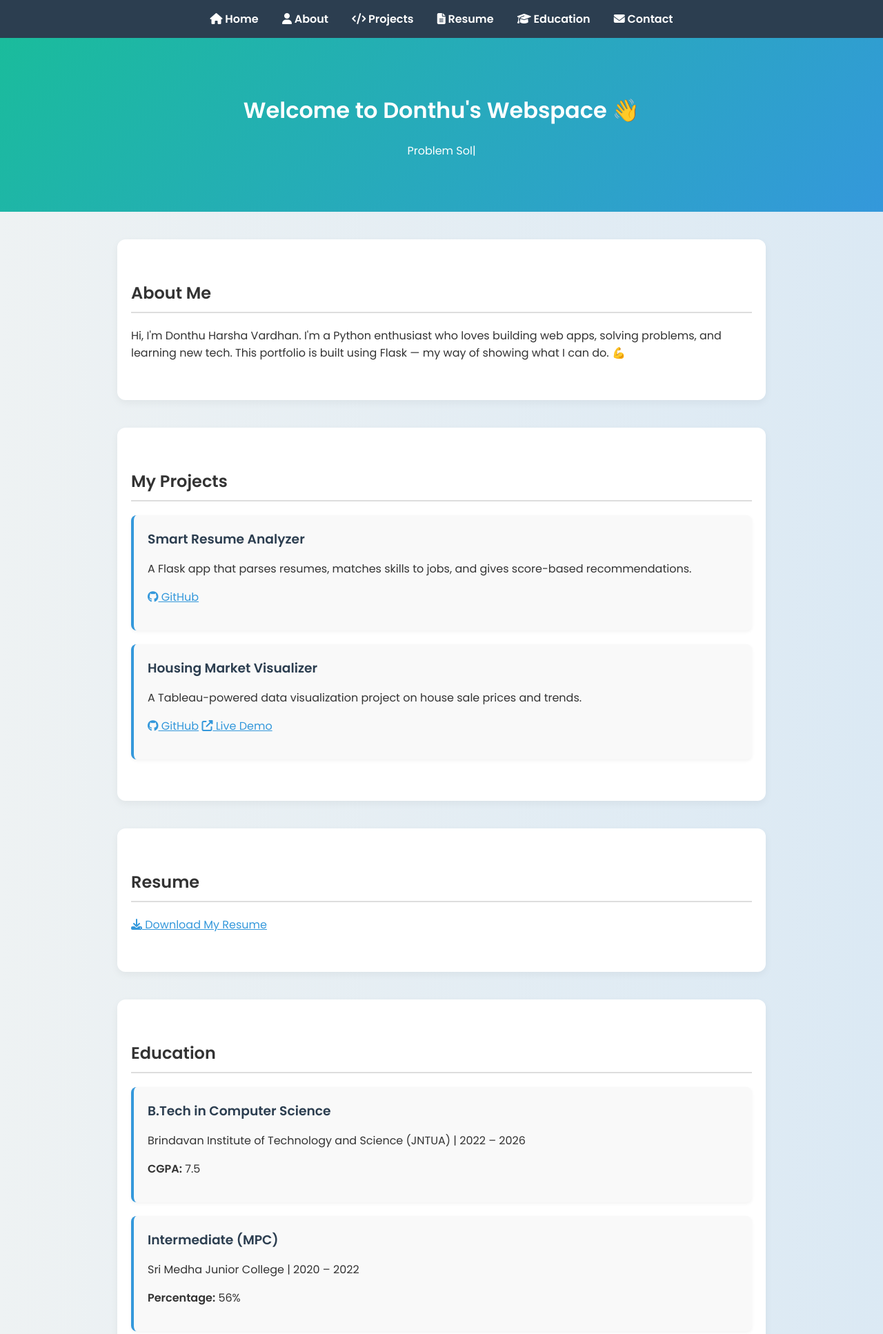
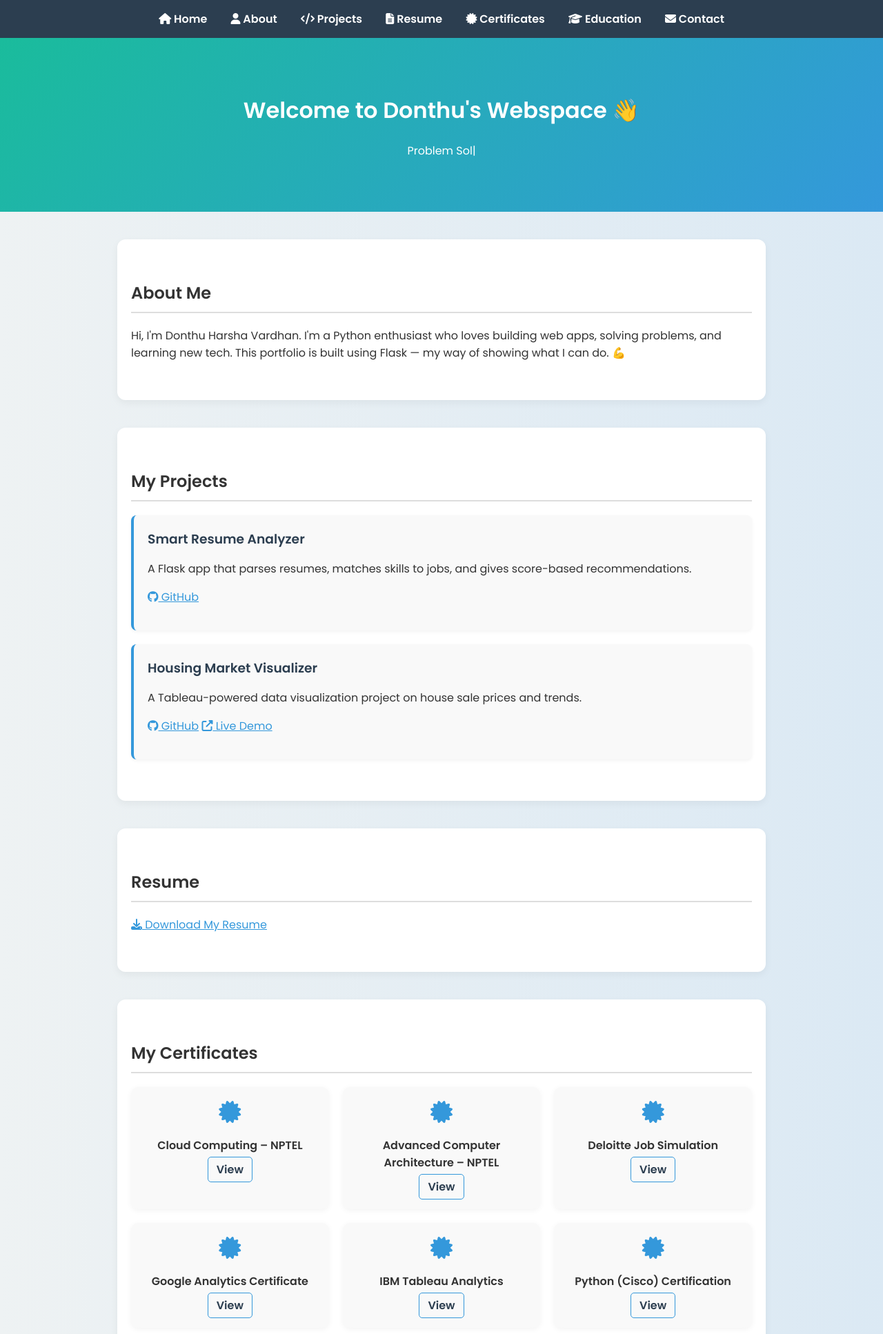
Before and after one commit to Harshavardhandonthu/donthus-webspace, a Flask app: page / in a window 1280 px wide. Shown: the top 1934 px of the page at 69% size. Run offline with Flask 3, Linux system fonts and the light colour scheme.

Commit message:
Added Certificates to navbar

```diff
--- a/static/css/style.css
+++ b/static/css/style.css
@@ -71,3 +71,48 @@ section {
     color: #2c3e50;
     transform: scale(1.1);
 }
+
+.cert-grid {
+  display: grid;
+  grid-template-columns: repeat(auto-fit, minmax(250px, 1fr));
+  gap: 20px;
+  margin-top: 20px;
+}
+
+.cert-card {
+  background: #f9f9f9;
+  border-radius: 10px;
+  padding: 20px;
+  text-align: center;
+  box-shadow: 0 2px 8px rgba(0,0,0,0.05);
+  transition: transform 0.3s ease;
+}
+
+.cert-card:hover {
+  transform: translateY(-5px);
+}
+
+.cert-card i {
+  color: #3498db;
+  margin-bottom: 10px;
+}
+
+.cert-card p {
+  font-weight: 600;
+  margin: 10px 0;
+}
+
+.cert-card a {
+  text-decoration: none;
+  color: #2c3e50;
+  font-weight: bold;
+  border: 1px solid #3498db;
+  padding: 6px 12px;
+  border-radius: 5px;
+  transition: background 0.3s;
+}
+
+.cert-card a:hover {
+  background: #3498db;
+  color: white;
+}
--- a/templates/index.html
+++ b/templates/index.html
@@ -89,14 +89,12 @@
 </head>
 <body id="home">
 
-
-
-
-    <nav>
+       <nav>
   <a href="#home"><i class="fas fa-home"></i> Home</a>
   <a href="#about"><i class="fas fa-user"></i> About</a>
   <a href="#projects"><i class="fas fa-code"></i> Projects</a>
   <a href="#resume"><i class="fas fa-file-alt"></i> Resume</a>
+  <a href="#certificates"><i class="fas fa-certificate"></i> Certificates</a>
   <a href="#education"><i class="fas fa-graduation-cap"></i> Education</a>
   <a href="#contact"><i class="fas fa-envelope"></i> Contact</a>
 </nav>
@@ -140,6 +138,60 @@
 </p>
     </section>
 
+    <section id="certificates" data-aos="fade-up">
+  <h2>My Certificates</h2>
+  <div class="cert-grid">
+    <div class="cert-card">
+      <i class="fas fa-certificate fa-2x"></i>
+      <p>Cloud Computing – NPTEL</p>
+      <a href="{{ url_for('static', filename='certificates/cloud computing nptel certification.pdf') }}" target="_blank">View</a>
+    </div>
+
+    <div class="cert-card">
+      <i class="fas fa-certificate fa-2x"></i>
+      <p>Advanced Computer Architecture – NPTEL</p>
+      <a href="{{ url_for('static', filename='certificates/NPTEL-Advance Computer Architecture.pdf') }}" target="_blank">View</a>
+    </div>
+
+    <div class="cert-card">
+      <i class="fas fa-certificate fa-2x"></i>
+      <p>Deloitte Job Simulation</p>
+      <a href="{{ url_for('static', filename='certificates/deloite  job sim certification.pdf') }}" target="_blank">View</a>
+    </div>
+
+    <div class="cert-card">
+      <i class="fas fa-certificate fa-2x"></i>
+      <p>Google Analytics Certificate</p>
+      <a href="{{ url_for('static', filename='certificates/googlecertification.pdf') }}" target="_blank">View</a>
+    </div>
+
+    <div class="cert-card">
+      <i class="fas fa-certificate fa-2x"></i>
+      <p>IBM Tableau Analytics</p>
+      <a href="{{ url_for('static', filename='certificates/IBM-DQTA ANALYTICS WITH TABLEAU CERTIFICATE.pdf') }}" target="_blank">View</a>
+    </div>
+
+    <div class="cert-card">
+      <i class="fas fa-certificate fa-2x"></i>
+      <p>Python (Cisco) Certification</p>
+      <a href="{{ url_for('static', filename='certificates/python(cisco)certification.pdf') }}" target="_blank">View</a>
+    </div>
+
+    <div class="cert-card">
+      <i class="fas fa-certificate fa-2x"></i>
+      <p>Raspberry Pi Foundation – edX</p>
+      <a href="{{ url_for('static', filename='certificates/RaspberryPiFoundation RPFEC Certificate _ edX (1).pdf') }}" target="_blank">View</a>
+    </div>
+
+    <div class="cert-card">
+      <i class="fas fa-certificate fa-2x"></i>
+      <p>Vision Tech Participation</p>
+      <a href="{{ url_for('static', filename='certificates/vision tech participation certificate.pdf') }}" target="_blank">View</a>
+    </div>
+  </div>
+</section>
+
+
     <section id="education" data-aos="fade-up">
         <h2>Education</h2>
         <div class="edu-card">
@@ -159,11 +211,13 @@
         </div>
     </section>
 
+
+
     <section id="contact">
     <h2><i class="fas fa-envelope"></i> Contact Me</h2>
-    <p><i class="fas fa-envelope"></i> Email: <a href="mailto:your@email.com">your@email.com</a></p>
-    <p><i class="fab fa-linkedin"></i> LinkedIn: <a href="https://linkedin.com/in/yourprofile">Profile</a></p>
-    <p><i class="fab fa-github"></i> GitHub: <a href="https://github.com/yourusername">Projects</a></p>
+    <p><i class="fas fa-envelope"></i> Email: <a href="https://donthuharsh2004@gmail.com">Email</a></p>
+    <p><i class="fab fa-linkedin"></i> LinkedIn: <a href="https://www.linkedin.com/in/harshavardhan-donthu-211477294/">Profile</a></p>
+    <p><i class="fab fa-github"></i> GitHub: <a href="https://github.com/Harshavardhandonthu">Projects</a></p>
     </section>
 
 
```
Also changed, not shown: 8 other files.
